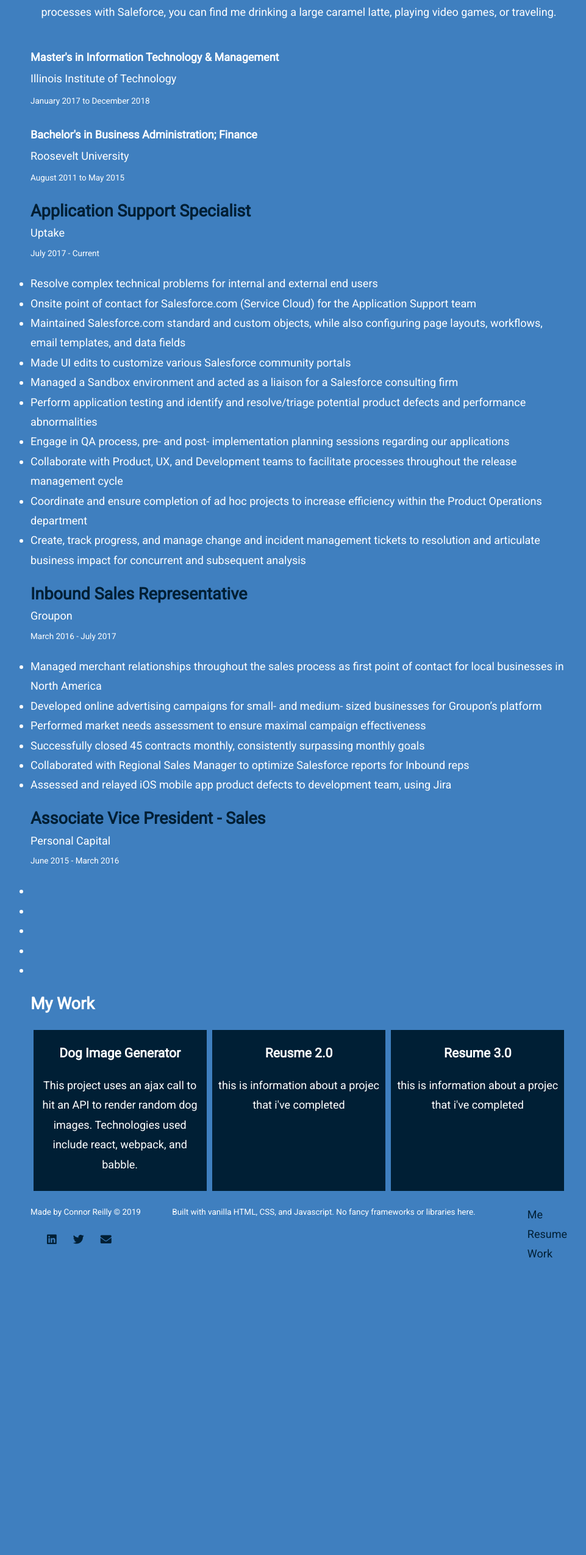
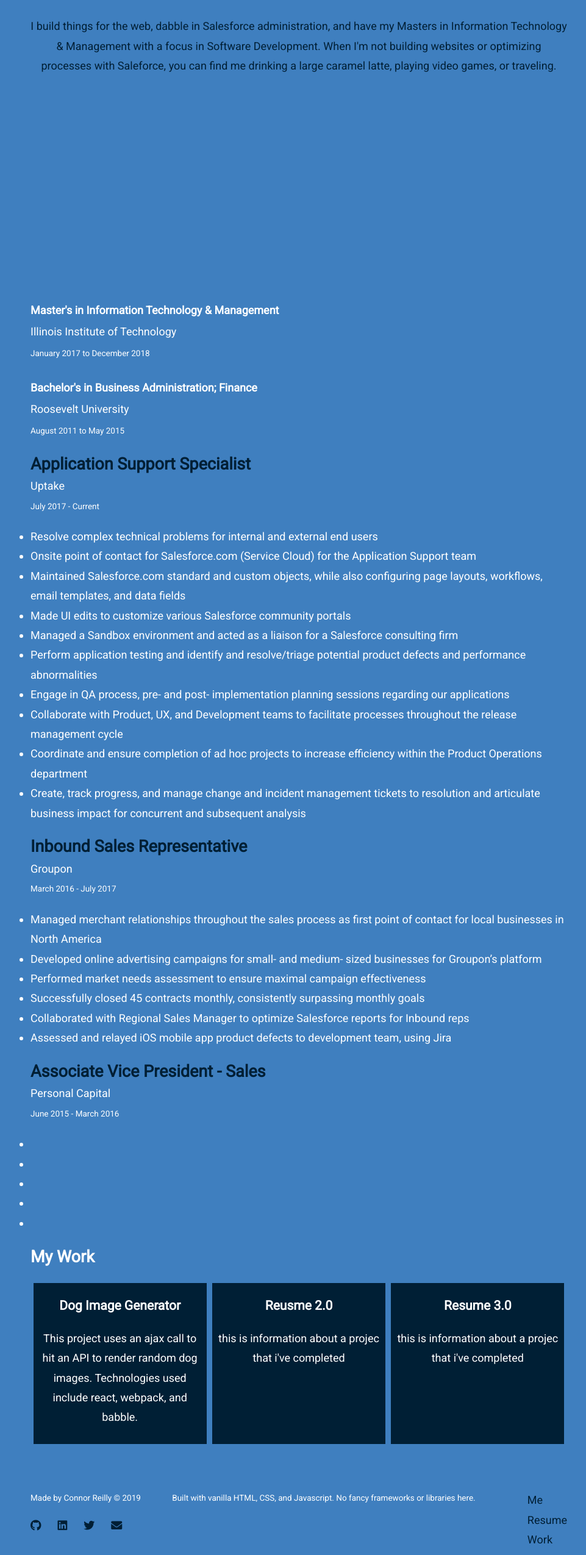
Before and after one commit to reillyc3/resume-v3, a plain HTML site: page src/index.html in a window 1280 px wide. Shown: the part 247-2797 px from the top of the page at 61% size, without its empty margins (150-1111 px from the left). Before the commit the page ends 2373 px from the top, so only its background shows below. Drawn offline with Linux system fonts and the light colour scheme.

Commit message:
updated image

```diff
--- a/src/index.html
+++ b/src/index.html
@@ -125,9 +125,10 @@
         <article id="copyright-social">
           <p id="copyright">Made by Connor Reilly © 2019</p>
           <section id="social">
+              <a href ="https://github.com/reillyc3" id="git"><i class="fab fa-github"></i></a>
               <a href="https://www.linkedin.com/in/connorrreilly/"><i class="fab fa-linkedin"></i></a>
               <a href="https://twitter.com/ConnorRReilly"><i class="fab fa-twitter"></i></a>
-              <a href = "mailto: reillyc3@gmail.com"><i class="fas fa-envelope"></i></a>
+              <a href ="mailto: reillyc3@gmail.com"><i class="fas fa-envelope"></i></a>
             </section>
         </article>
 
--- a/src/style.css
+++ b/src/style.css
@@ -56,6 +56,11 @@
 
 }
 
+.proj:hover{
+    background-color: white;
+    color: #001f35;
+}
+
 #social{
     display: inline-flex;
     padding: 0;
@@ -76,6 +81,8 @@
     display: flex;
     flex: wrap;
     justify-content: space-between;
+    padding-top: 2em;
+    margin-top: 1em;
 
 }
 #footer-para{
@@ -132,6 +139,13 @@
 #intro{
     display: inline-flex;
     text-align: center;
+    color: #001f35;
+    height: 460px;
+    padding-top: 10%;
+}
+
+#git{
+    margin-left: 0;
 }
 
 
```
